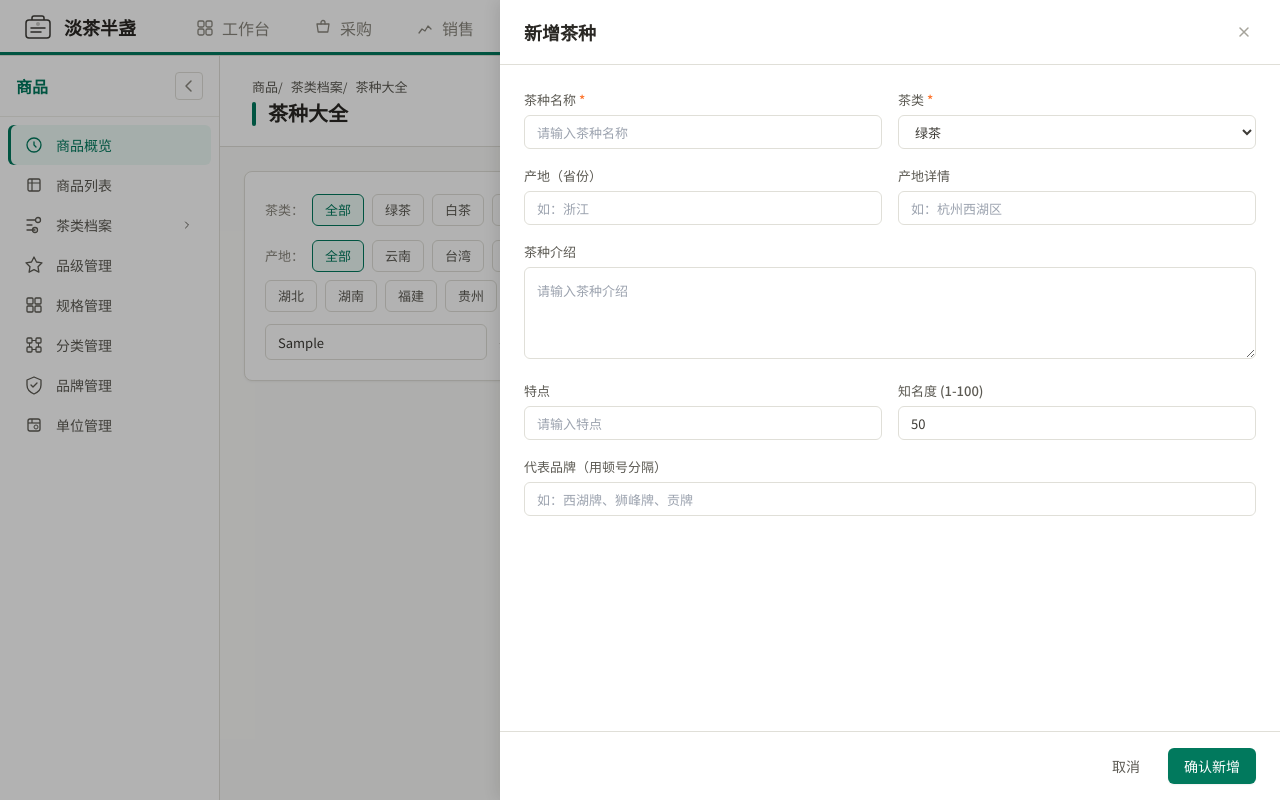
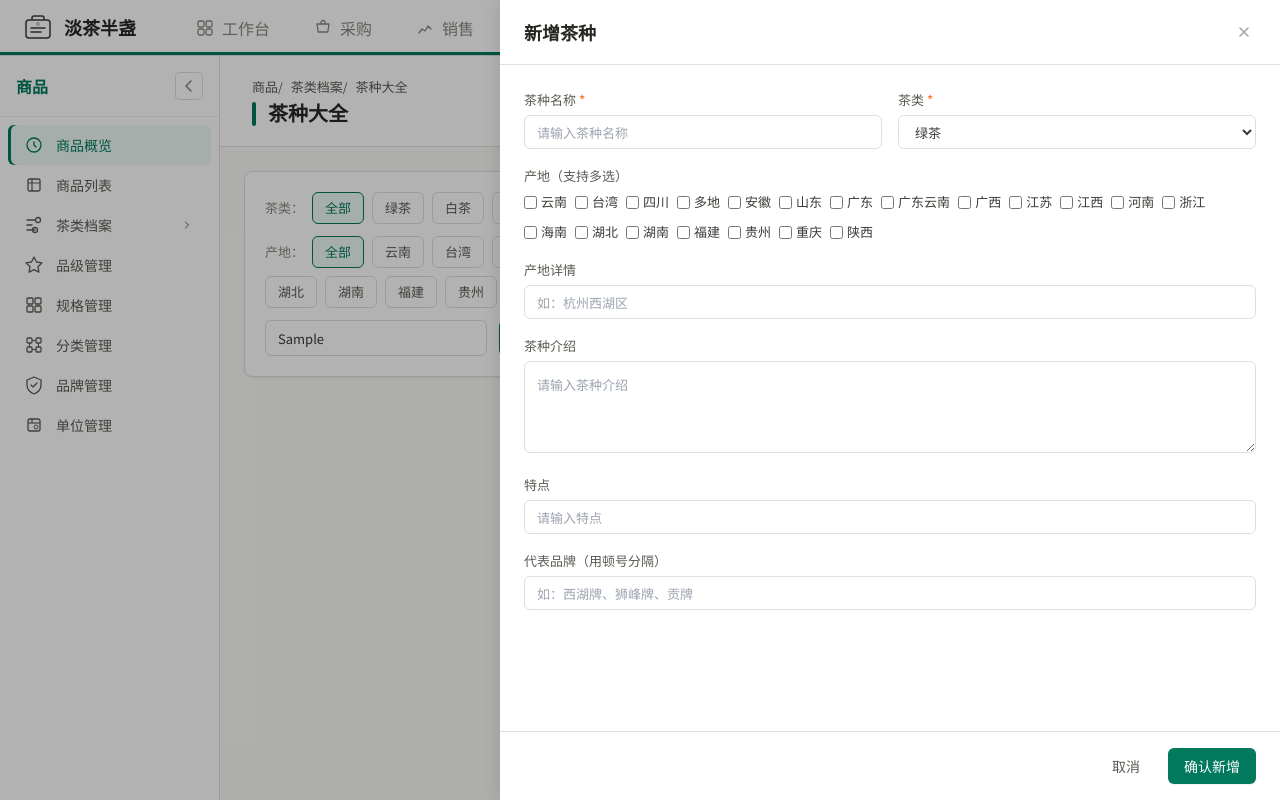
Before and after one commit to zsdxtw/dcbztea-buddy, a React (Vite) app: page /product/product-tea-list in a window 1280 px wide. Both pictures are taken after typing "Sample" into the empty fields and a click on the button "+ 新增茶种". Shown: the top 800 px of the page. Built offline with nearby package versions, Linux system fonts and the light colour scheme.

Commit message:
feat: 拉取并理解项目文件
Co-authored-by: traeagent <traeagent@users.noreply.github.com>

```diff
--- a/src/pages/product/ProductTeaList.tsx
+++ b/src/pages/product/ProductTeaList.tsx
@@ -10,10 +10,9 @@ import type { TeaVariety } from '../../data/teaVarieties';
 
 const PAGE_SIZE = 16;
 
-/** 空表单 */
-const emptyForm: Omit<TeaVariety, 'popularity'> & { popularity: string } = {
-  name: '', category: TeaCategory.GREEN, origin: '', originDetail: '',
-  introduction: '', characteristics: '', brands: [], popularity: '50',
+const emptyForm = {
+  name: '', category: TeaCategory.GREEN, origin: [] as string[], originDetail: '',
+  introduction: '', characteristics: '', brands: [] as string[],
 };
 
 /** 茶种大全页面 */
@@ -30,14 +29,11 @@ export default function ProductTeaList() {
   const [form, setForm] = useState({ ...emptyForm });
   const [editIndex, setEditIndex] = useState<number | null>(null);
 
-  // 删除确认
-  const [deleteConfirm, setDeleteConfirm] = useState<number | null>(null);
+  // 批量删除模式
+  const [deleteMode, setDeleteMode] = useState(false);
+  const [selectedForDelete, setSelectedForDelete] = useState<Set<number>>(new Set());
 
-  const origins = useMemo(() => {
-    const set = new Set<string>();
-    teas.forEach((t) => set.add(t.origin));
-    return Array.from(set).sort();
-  }, [teas]);
+  const allOrigins = useMemo(() => getAllOrigins(), []);
 
   const filtered = useMemo(() => {
     return teas.filter((t) => {
@@ -74,7 +70,7 @@ export default function ProductTeaList() {
     const tea = filtered[idx];
     const globalIdx = teas.indexOf(tea);
     setDrawerMode('edit');
-    setForm({ ...tea, popularity: String(tea.popularity), brands: [...tea.brands] });
+    setForm({ ...tea, origin: [tea.origin], brands: [...tea.brands] });
     setEditIndex(globalIdx);
     setShowDrawer(true);
   };
@@ -82,26 +78,52 @@ export default function ProductTeaList() {
   // 保存
   const handleSave = () => {
     if (!form.name.trim()) return;
-    const data: TeaVariety = { ...form, popularity: Number(form.popularity) || 50, brands: form.brands.filter(Boolean) };
+    const data: TeaVariety = { ...form, origin: form.origin[0] || '', brands: form.brands.filter(Boolean), popularity: 50 };
     if (drawerMode === 'add') {
-      const next = [...teas, data].sort((a, b) => b.popularity - a.popularity);
-      setTeas(next);
+      setTeas((prev) => [...prev, data]);
     } else if (editIndex !== null) {
       const next = [...teas];
       next[editIndex] = data;
-      next.sort((a, b) => b.popularity - a.popularity);
       setTeas(next);
     }
     setShowDrawer(false);
   };
 
-  // 删除
-  const handleDelete = (idx: number) => {
-    const tea = filtered[idx];
-    const globalIdx = teas.indexOf(tea);
-    const next = teas.filter((_, i) => i !== globalIdx);
+  // 批量删除
+  const handleEnterDeleteMode = () => {
+    setDeleteMode(true);
+    setSelectedForDelete(new Set());
+  };
+
+  const handleCancelDeleteMode = () => {
+    setDeleteMode(false);
+    setSelectedForDelete(new Set());
+  };
+
+  const handleToggleSelect = (globalIdx: number) => {
+    setSelectedForDelete((prev) => {
+      const next = new Set(prev);
+      if (next.has(globalIdx)) next.delete(globalIdx);
+      else next.add(globalIdx);
+      return next;
+    });
+  };
+
+  const handleConfirmDelete = () => {
+    const next = teas.filter((_, i) => !selectedForDelete.has(i));
     setTeas(next);
-    setDeleteConfirm(null);
+    setDeleteMode(false);
+    setSelectedForDelete(new Set());
+  };
+
+  // 产地多选
+  const handleToggleFormOrigin = (origin: string) => {
+    setForm((prev) => ({
+      ...prev,
+      origin: prev.origin.includes(origin)
+        ? prev.origin.filter((o) => o !== origin)
+        : [...prev.origin, origin],
+    }));
   };
 
   const filterBtnStyle = (active: boolean) => ({
@@ -122,8 +144,7 @@ export default function ProductTeaList() {
       <div className="content-body">
         {/* 筛选区 */}
         <Card>
-          <div style={{ display: 'flex', justifyContent: 'space-between', alignItems: 'center', marginBottom: 'var(--space-3)' }}>
-            <div style={{ display: 'flex', alignItems: 'center', gap: 'var(--space-2)', flexWrap: 'wrap' }}>
+          <div style={{ display: 'flex', alignItems: 'center', gap: 'var(--space-2)', flexWrap: 'wrap', marginBottom: 'var(--space-3)' }}>
             <span style={{ fontSize: 'var(--text-sm)', color: 'var(--color-neutral-500)', fontWeight: 'var(--font-medium)', flexShrink: 0 }}>茶类：</span>
             <button style={filterBtnStyle(!selectedCategory)} onClick={() => handleCategoryChange(null)}>全部</button>
             {Object.values(TeaCategory).map((cat) => (
@@ -132,12 +153,10 @@ export default function ProductTeaList() {
               </button>
             ))}
           </div>
-            <Button onClick={handleOpenAdd}>+ 新增茶种</Button>
-          </div>
           <div style={{ display: 'flex', alignItems: 'center', gap: 'var(--space-2)', flexWrap: 'wrap', marginBottom: 'var(--space-3)' }}>
             <span style={{ fontSize: 'var(--text-sm)', color: 'var(--color-neutral-500)', fontWeight: 'var(--font-medium)', flexShrink: 0 }}>产地：</span>
             <button style={filterBtnStyle(!selectedOrigin)} onClick={() => handleOriginChange(null)}>全部</button>
-            {origins.map((o) => (
+            {allOrigins.map((o) => (
               <button key={o} style={filterBtnStyle(selectedOrigin === o)} onClick={() => handleOriginChange(selectedOrigin === o ? null : o)}>
                 {o}
               </button>
@@ -151,8 +170,19 @@ export default function ProductTeaList() {
               onChange={(e) => handleSearch(e.target.value)}
               style={{ maxWidth: 320 }}
             />
+            <Button onClick={handleOpenAdd}>+ 新增茶种</Button>
+            {deleteMode ? (
+              <>
+                <Button variant="ghost" onClick={handleCancelDeleteMode} style={{ color: 'var(--color-neutral-500)' }}>取消</Button>
+                <Button onClick={handleConfirmDelete} disabled={selectedForDelete.size === 0} style={{ background: '#FD742D' }}>
+                  删除所选({selectedForDelete.size})
+                </Button>
+              </>
+            ) : (
+              <Button variant="ghost" onClick={handleEnterDeleteMode} style={{ color: '#FD742D' }}>删除</Button>
+            )}
             <span style={{ fontSize: 'var(--text-xs)', color: 'var(--color-neutral-400)' }}>
-              共 {filtered.length} 个茶种，按知名度排序
+              共 {filtered.length} 个茶种
             </span>
           </div>
         </Card>
@@ -160,14 +190,29 @@ export default function ProductTeaList() {
         {/* 茶种卡片列表 - 4列 */}
         <div style={{ display: 'grid', gridTemplateColumns: 'repeat(4, 1fr)', gap: 'var(--space-4)', marginTop: 'var(--space-4)' }}>
           {paged.map((tea, idx) => {
-            const globalIdx = (currentPage - 1) * PAGE_SIZE + idx;
+            const globalIdx = teas.indexOf(tea);
+            const isSelected = selectedForDelete.has(globalIdx);
             return (
-              <Card key={`${tea.category}-${tea.name}-${idx}`}>
+              <div key={`${tea.category}-${tea.name}-${idx}`} className="tea-card-hover" style={{ position: 'relative' }}>
+                {deleteMode && (
+                  <div
+                    style={{ position: 'absolute', top: 'var(--space-2)', left: 'var(--space-2)', zIndex: 10, cursor: 'pointer' }}
+                    onClick={() => handleToggleSelect(globalIdx)}
+                  >
+                    <div style={{
+                      width: 18, height: 18, borderRadius: 'var(--radius-sm)',
+                      border: `2px solid ${isSelected ? '#FD742D' : 'var(--color-neutral-300)'}`,
+                      background: isSelected ? '#FD742D' : 'var(--color-neutral-0)',
+                      display: 'flex', alignItems: 'center', justifyContent: 'center',
+                      transition: 'var(--transition-fast)',
+                    }}>
+                      {isSelected && <svg viewBox="0 0 12 12" fill="none" style={{ width: 10, height: 10 }}><path d="M2 6l3 3 5-5" stroke="white" strokeWidth="2" strokeLinecap="round" strokeLinejoin="round"/></svg>}
+                    </div>
+                  </div>
+                )}
+                <Card style={isSelected ? { outline: '2px solid #FD742D', borderRadius: 'var(--radius-lg)' } : undefined}>
                   <div style={{ display: 'flex', alignItems: 'flex-start', justifyContent: 'space-between', marginBottom: 'var(--space-2)' }}>
-                  <div style={{ display: 'flex', alignItems: 'center', gap: 'var(--space-2)' }}>
                     <span style={{ fontSize: 'var(--text-base)', fontWeight: 'var(--font-semibold)', color: 'var(--color-neutral-800)', lineHeight: 1.3 }}>{tea.name}</span>
-                    <span style={{ fontSize: 'var(--text-xs)', color: tea.popularity >= 80 ? '#FD742D' : 'var(--color-neutral-400)', fontWeight: 'var(--font-medium)' }}>🔥{tea.popularity}</span>
-                  </div>
                     <Tag category={tea.category} />
                   </div>
                   <div style={{ fontSize: 'var(--text-xs)', color: 'var(--color-neutral-600)', lineHeight: 'var(--leading-relaxed)', marginBottom: 'var(--space-3)', display: '-webkit-box', WebkitLineClamp: 2, WebkitBoxOrient: 'vertical', overflow: 'hidden' }}>
@@ -194,12 +239,14 @@ export default function ProductTeaList() {
                         ))}
                       </div>
                     </div>
-                  <div style={{ display: 'flex', gap: '4px', flexShrink: 0, marginLeft: 'var(--space-2)' }}>
-                    <Button variant="ghost" size="sm" onClick={() => handleOpenEdit(globalIdx)} style={{ color: '#01795D', padding: '2px 6px', fontSize: 'var(--text-xs)' }}>编辑</Button>
-                    <Button variant="ghost" size="sm" onClick={() => setDeleteConfirm(globalIdx)} style={{ color: '#FD742D', padding: '2px 6px', fontSize: 'var(--text-xs)' }}>删除</Button>
+                    {!deleteMode && (
+                      <div className="tea-card-edit-btn" style={{ flexShrink: 0, marginLeft: 'var(--space-2)' }}>
+                        <Button variant="ghost" size="sm" onClick={() => handleOpenEdit(idx)} style={{ color: '#01795D', padding: '2px 6px', fontSize: 'var(--text-xs)' }}>编辑</Button>
                       </div>
+                    )}
                   </div>
                 </Card>
+              </div>
             );
           })}
         </div>
@@ -223,22 +270,6 @@ export default function ProductTeaList() {
           </div>
         )}
       </div>
-
-      {/* 删除确认弹窗 */}
-      {deleteConfirm !== null && (
-        <div className="category-dialog-overlay" onClick={() => setDeleteConfirm(null)}>
-          <div className="category-dialog" onClick={(e) => e.stopPropagation()}>
-            <div style={{ fontSize: 'var(--text-lg)', fontWeight: 'var(--font-semibold)', color: 'var(--color-neutral-800)', marginBottom: 'var(--space-4)' }}>确认删除</div>
-            <div style={{ fontSize: 'var(--text-sm)', color: 'var(--color-neutral-600)', marginBottom: 'var(--space-5)' }}>
-              确定要删除茶种「{filtered[deleteConfirm - (currentPage - 1) * PAGE_SIZE]?.name}」吗？此操作不可恢复。
-            </div>
-            <div style={{ display: 'flex', justifyContent: 'flex-end', gap: 'var(--space-3)' }}>
-              <Button variant="ghost" onClick={() => setDeleteConfirm(null)}>取消</Button>
-              <Button onClick={() => handleDelete(deleteConfirm - (currentPage - 1) * PAGE_SIZE)} style={{ background: '#FD742D' }}>确认删除</Button>
-            </div>
-          </div>
-        </div>
-      )}
 
       {/* 新增/编辑抽屉 */}
       {showDrawer && (
@@ -265,12 +296,21 @@ export default function ProductTeaList() {
                   </select>
                 </div>
               </div>
+              <div className="drawer-form-row" style={{ flexDirection: 'column' }}>
+                <div className="drawer-form-field" style={{ width: '100%' }}>
+                  <label className="drawer-label">产地（支持多选）</label>
+                  <div style={{ display: 'flex', flexWrap: 'wrap', gap: 'var(--space-2)', marginTop: '4px' }}>
+                    {allOrigins.map((o) => (
+                      <label key={o} style={{ display: 'flex', alignItems: 'center', gap: '4px', cursor: 'pointer', fontSize: 'var(--text-sm)' }}>
+                        <input type="checkbox" checked={form.origin.includes(o)} onChange={() => handleToggleFormOrigin(o)} />
+                        {o}
+                      </label>
+                    ))}
+                  </div>
+                </div>
+              </div>
               <div className="drawer-form-row">
-                <div className="drawer-form-field">
-                  <label className="drawer-label">产地（省份）</label>
-                  <input className="detail-input" value={form.origin} onChange={(e) => setForm({ ...form, origin: e.target.value })} placeholder="如：浙江" />
-                </div>
-                <div className="drawer-form-field">
+                <div className="drawer-form-field" style={{ width: '100%' }}>
                   <label className="drawer-label">产地详情</label>
                   <input className="detail-input" value={form.originDetail} onChange={(e) => setForm({ ...form, originDetail: e.target.value })} placeholder="如：杭州西湖区" />
                 </div>
@@ -281,14 +321,10 @@ export default function ProductTeaList() {
                   <textarea className="detail-textarea" value={form.introduction} onChange={(e) => setForm({ ...form, introduction: e.target.value })} placeholder="请输入茶种介绍" rows={3} />
                 </div>
               </div>
-              <div className="drawer-form-row">
-                <div className="drawer-form-field">
+              <div className="drawer-form-row" style={{ flexDirection: 'column' }}>
+                <div className="drawer-form-field" style={{ width: '100%' }}>
                   <label className="drawer-label">特点</label>
                   <input className="detail-input" value={form.characteristics} onChange={(e) => setForm({ ...form, characteristics: e.target.value })} placeholder="请输入特点" />
-                </div>
-                <div className="drawer-form-field">
-                  <label className="drawer-label">知名度 (1-100)</label>
-                  <input className="detail-input" type="number" min={1} max={100} value={form.popularity} onChange={(e) => setForm({ ...form, popularity: e.target.value })} />
                 </div>
               </div>
               <div className="drawer-form-row" style={{ flexDirection: 'column' }}>
--- a/src/tokens/index.css
+++ b/src/tokens/index.css
@@ -708,3 +708,7 @@ tbody tr:last-child td { border-bottom: none; }
 .drawer-form-field { flex: 1; min-width: 0; }
 @keyframes fadeIn { from { opacity: 0; } to { opacity: 1; } }
 @keyframes slideInRight { from { transform: translateX(100%); } to { transform: translateX(0); } }
+
+/* ── 茶种卡片悬停编辑按钮 ── */
+.tea-card-edit-btn { opacity: 0; transition: opacity 0.2s ease; }
+.tea-card-hover:hover .tea-card-edit-btn { opacity: 1; }
```
Lines whose indentation alone changed are shown as unchanged.
